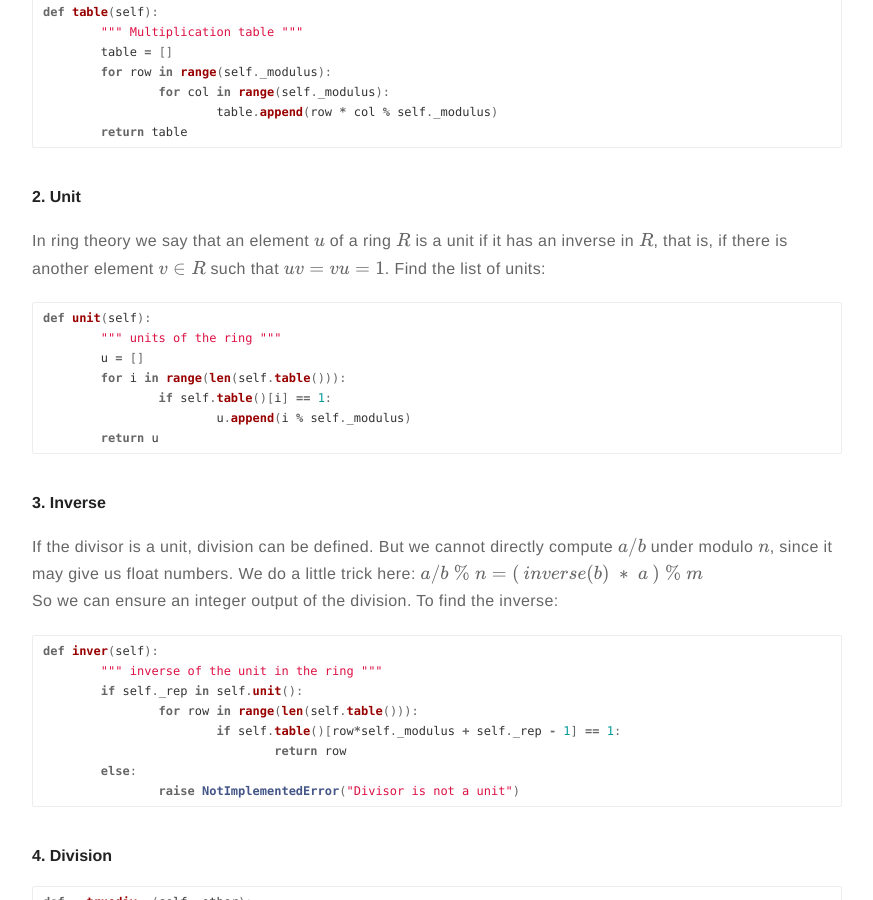
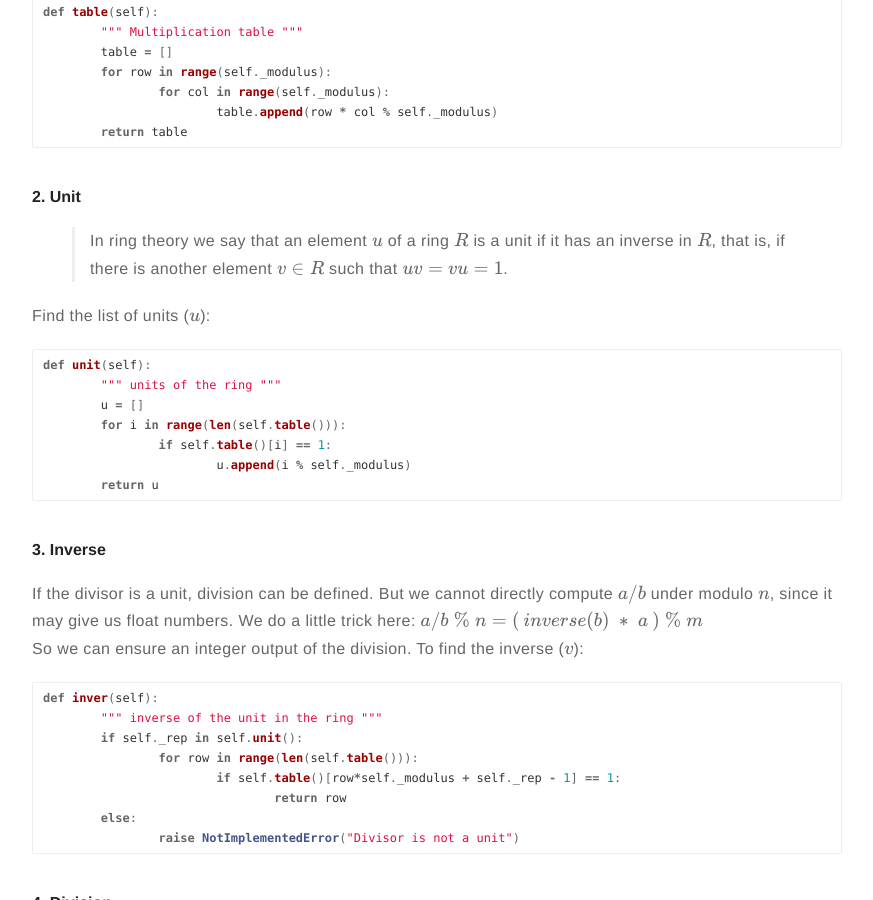
Before and after one commit to subaiwen/subaiwen.github.io, a Jekyll site: the page built from _posts/2019-9-22-integer-modulo.md, in a window 1280 px wide and 900 px high, scrolled down 1801 px. Shown: the whole window, without its empty margins (203-1076 px from the left). Built offline with Jekyll 4.4.1, drawn with Linux system fonts in a browser that asks for light colours; formulas are drawn with MathJax 3; comment, search, counter and statistics services are not loaded.

````diff
--- a/_posts/2019-9-22-integer-modulo.md
+++ b/_posts/2019-9-22-integer-modulo.md
@@ -63,7 +63,9 @@ def table(self):
 ```
 
 #### 2. Unit
-In ring theory we say that an element $u$ of a ring $R$ is a unit if it has an inverse in $R$, that is, if there is another element $v\in R$ such that $uv=vu=1$. Find the list of units:
+> In ring theory we say that an element $u$ of a ring $R$ is a unit if it has an inverse in $R$, that is, if there is another element $v\in R$ such that $uv=vu=1$.
+
+Find the list of units ($u$):
 
 ```python
 def unit(self):
@@ -77,7 +79,7 @@ def unit(self):
 
 #### 3. Inverse
 If the divisor is a unit, division can be defined. But we cannot directly compute $a/b$ under modulo $n$, since it may give us float numbers. We do a little trick here: $$ a/b \; \% \; n = (\:inverse(b) \; * \; a\:) \; \% \; m$$
-So we can ensure an integer output of the division. To find the inverse:
+So we can ensure an integer output of the division. To find the inverse ($v$):
 
 ```python
 def inver(self):
````
